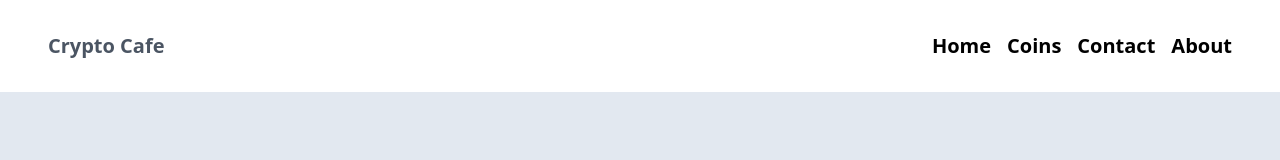
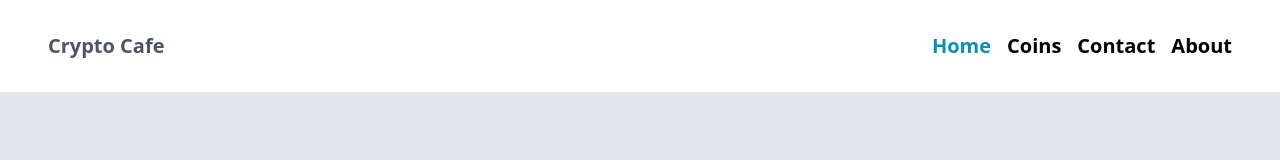
Before and after one commit to sayemhossain/crypto-cafe, a React (Create React App) app: page / in a window 1280 px wide. Shown: the top 160 px of the page. Built offline with nearby package versions, Linux system fonts and the light colour scheme.

Commit message:
custom link design done

```diff
--- /dev/null
+++ b/src/components/CustomLink/CustomLink.js
@@ -0,0 +1,17 @@
+import React from "react";
+import { Link, useMatch, useResolvedPath } from "react-router-dom";
+
+function CustomLink({ children, to, ...props }) {
+  let resolved = useResolvedPath(to);
+  let match = useMatch({ path: resolved.pathname, end: true });
+
+  return (
+    <div>
+      <Link style={{ color: match ? "#0991B1" : "black" }} to={to} {...props}>
+        {children}
+      </Link>
+    </div>
+  );
+}
+
+export default CustomLink;
--- a/src/components/Header/Header.js
+++ b/src/components/Header/Header.js
@@ -1,5 +1,6 @@
 import React from "react";
 import { Link } from "react-router-dom";
+import CustomLink from "../CustomLink/CustomLink";
 
 const Header = () => {
   return (
@@ -10,10 +11,10 @@
         </Link>
       </div>
       <div className="flex gap-4 font-bold text-xl">
-        <Link to="/">Home</Link>
-        <Link to="/coins">Coins</Link>
-        <Link to="/contact">Contact</Link>
-        <Link to="/about">About</Link>
+        <CustomLink to="/">Home</CustomLink>
+        <CustomLink to="/coins">Coins</CustomLink>
+        <CustomLink to="/contact">Contact</CustomLink>
+        <CustomLink to="/about">About</CustomLink>
       </div>
     </div>
   );
```
